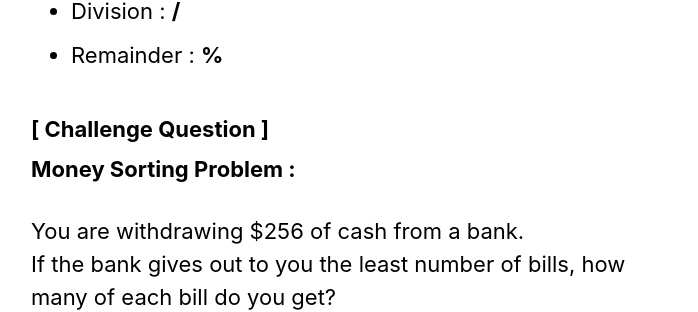
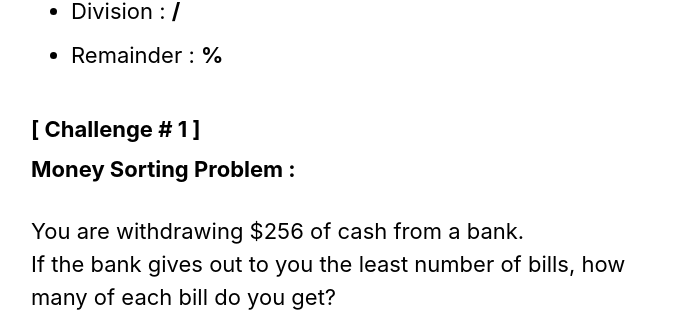
Before and after one commit to jinsim95/jinsim95.github.io, a Jekyll site: the page built from _posts/2019-07-09-C-day01.md, in a window 1280 px wide and 1400 px high, scrolled down 1918 px. Shown: the part 144-456 px from the top of the window, without its empty margins (291-989 px from the left). Built offline with Jekyll 4.4.1, drawn with Linux system fonts in a browser that asks for light colours; cached includes are drawn as plain includes; nearby versions of some CDN libraries; some of the changed text lies outside the part shown.

Commit message:
_posts/2019-07-09-C-day01.md updated from https://stackedit.io/

```diff
--- a/_posts/2019-07-09-C-day01.md
+++ b/_posts/2019-07-09-C-day01.md
@@ -57,7 +58,7 @@ author: Jin Sim
 <li>Division	:	<strong>/</strong></li>
 <li>Remainder	:	<strong>%</strong></li>
 </ul>
-<h3 id="challenge-question-">[ Challenge Question ]</h3>
+<h3 id="challenge--1-">[ Challenge # 1 ]</h3>
 <p><strong>Money Sorting Problem :</strong></p>
 <p>You are withdrawing $256 of cash from a bank.<br>
 If the bank gives out to you the least number of bills, how many of each bill do you get?<br>
```
Also changed, not shown: other parts of _posts/2019-07-09-C-day01.md (+1 -0 lines).
